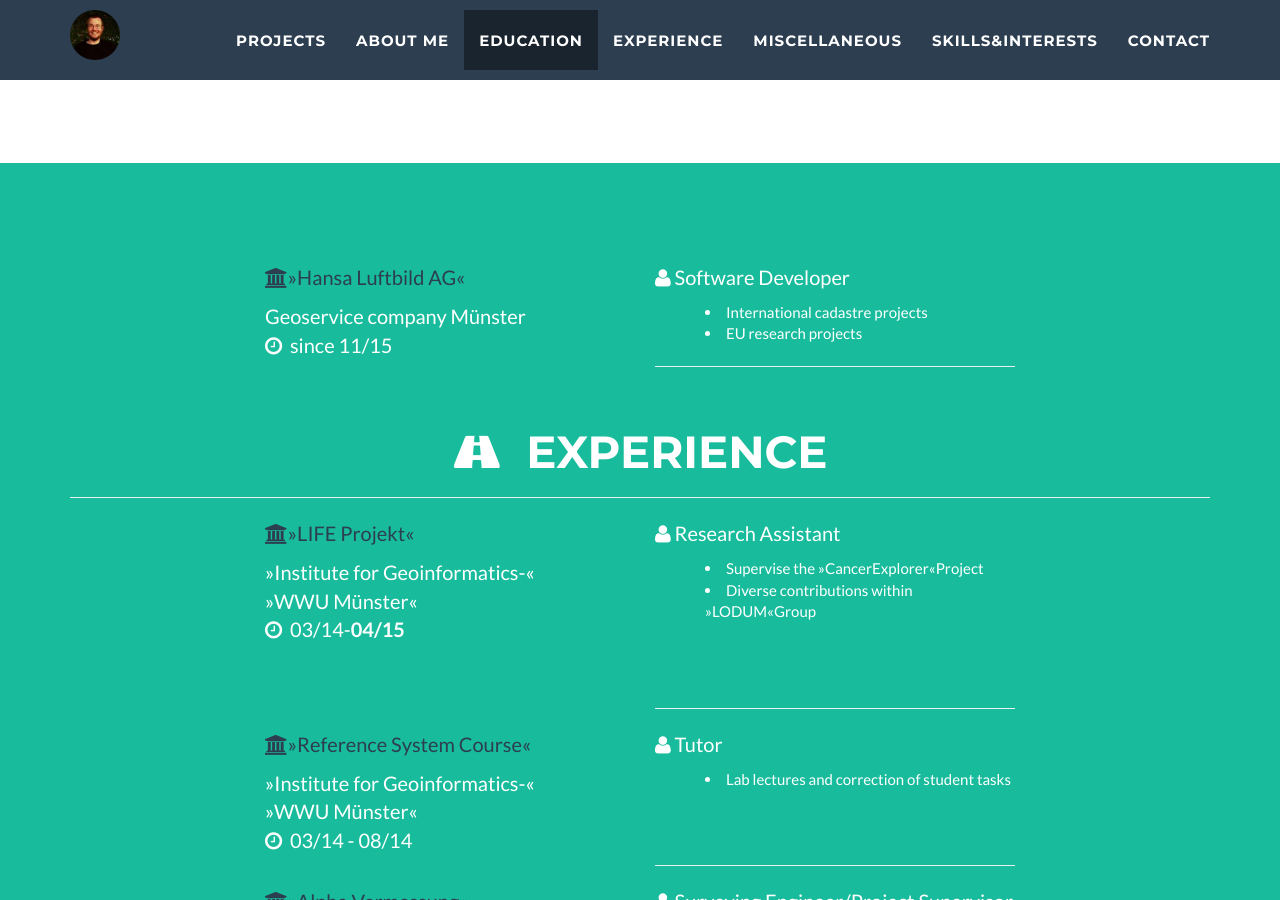
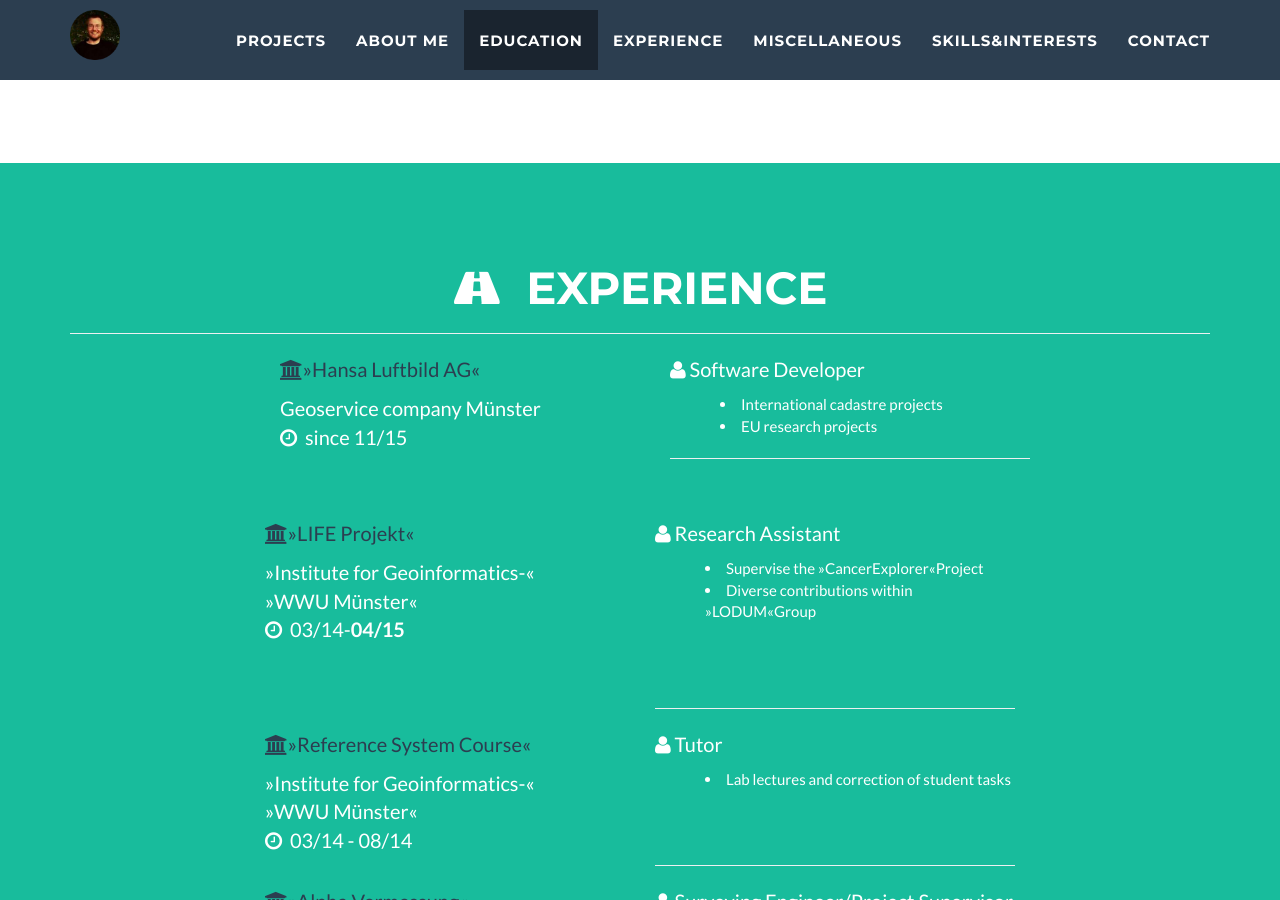
Before and after one commit to FriedrichMueller/FriedrichMueller.github.io, a Jekyll site: the page built from index.html, in a window 1280 px wide and 900 px high, scrolled down 3893 px. Built offline with Jekyll 4.4.1, drawn with Linux system fonts in a browser that asks for light colours.

Commit message:
Put heading up

```diff
--- a/_includes/experience.html
+++ b/_includes/experience.html
@@ -38,6 +38,14 @@
 -->
 
  <section class="success" id="experience">
+        <div class="container">
+            <div class="row">
+                <div class="col-lg-12 text-center">
+                    <h2><i class='fa fa-road'></i>&nbsp; Experience</h2>
+                  <hr>
+                </div>
+            </div>
+
  		 <div class="container">
             <div class="row">
                 <div class="col-lg-4 col-lg-offset-2">
@@ -61,13 +69,7 @@
                 </div>
             </div>
         </div>
-        <div class="container">
-            <div class="row">
-                <div class="col-lg-12 text-center">
-                    <h2><i class='fa fa-road'></i>&nbsp; Experience</h2>
-                  <hr>
-                </div>
-            </div>
+
             <div class="row">
                 <div class="col-lg-4 col-lg-offset-2">
                     <p><a target="_blank" href="http://lodum.de/life/"><font color="#2c3e50"><i class='fa fa-bank'></i>&raquo;LIFE Projekt&laquo;</font></a><br><p>
```
